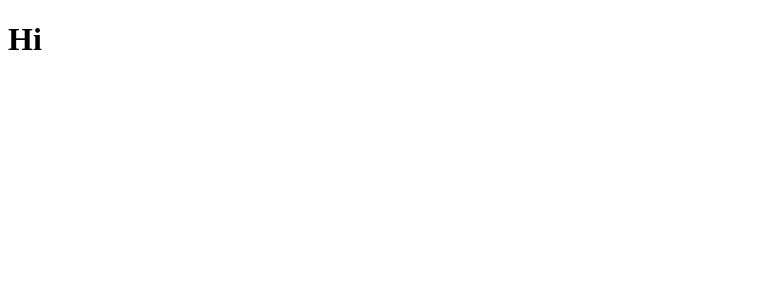
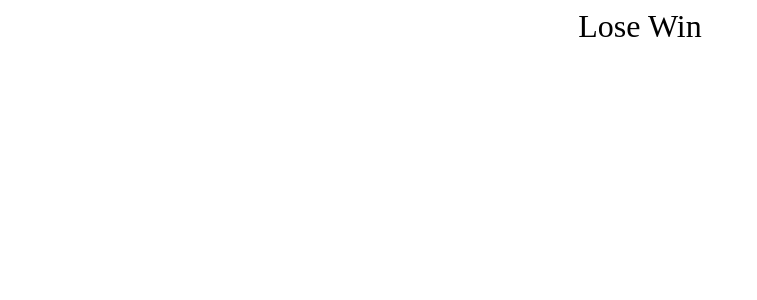
Before and after one commit to strudelAndCoffee/react-ts-guess-the-word, a React (Vite) app: page / in a window 1280 px wide. Shown: the top 300 px of the page, without its empty margins (0-757 px from the left). Built offline with nearby package versions, Linux system fonts and the light colour scheme.

Commit message:
set up initial App

```diff
--- a/src/App.tsx
+++ b/src/App.tsx
@@ -1,8 +1,27 @@
 import { useState } from "react"
+import words from './wordList.json'
 
 function App() {
-  const [wordToGuess, setWordToGuess] = useState("Test")
-  return <h1>Hi</h1>
+  const [wordToGuess, setWordToGuess] = useState(() => {
+    return words[Math.floor(Math.random() * words.length)]
+  })
+  const [guessedLetters, setGuessedLetters] = useState<string[]>([])
+
+  return (
+    <div style={{
+      maxWidth: '800px',
+      display: 'flex',
+      flexDirection: 'column',
+      gap: '2rem',
+      margin: '0 auto',
+      alignItems: 'center'
+    }}>
+      <div style={{
+        fontSize: '2rem',
+        textAlign: 'center'
+      }}>Lose Win</div>
+    </div>
+  )
 }
 
 export default App
```
